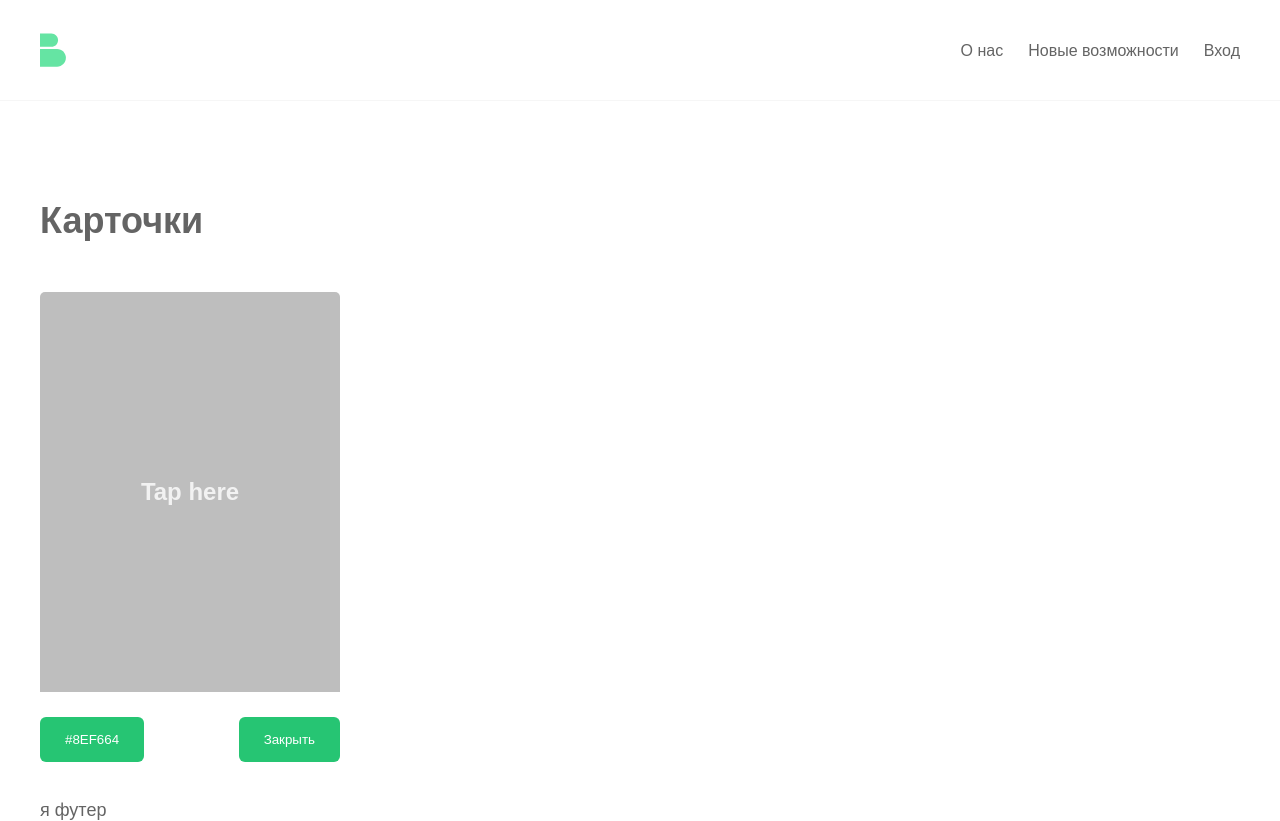
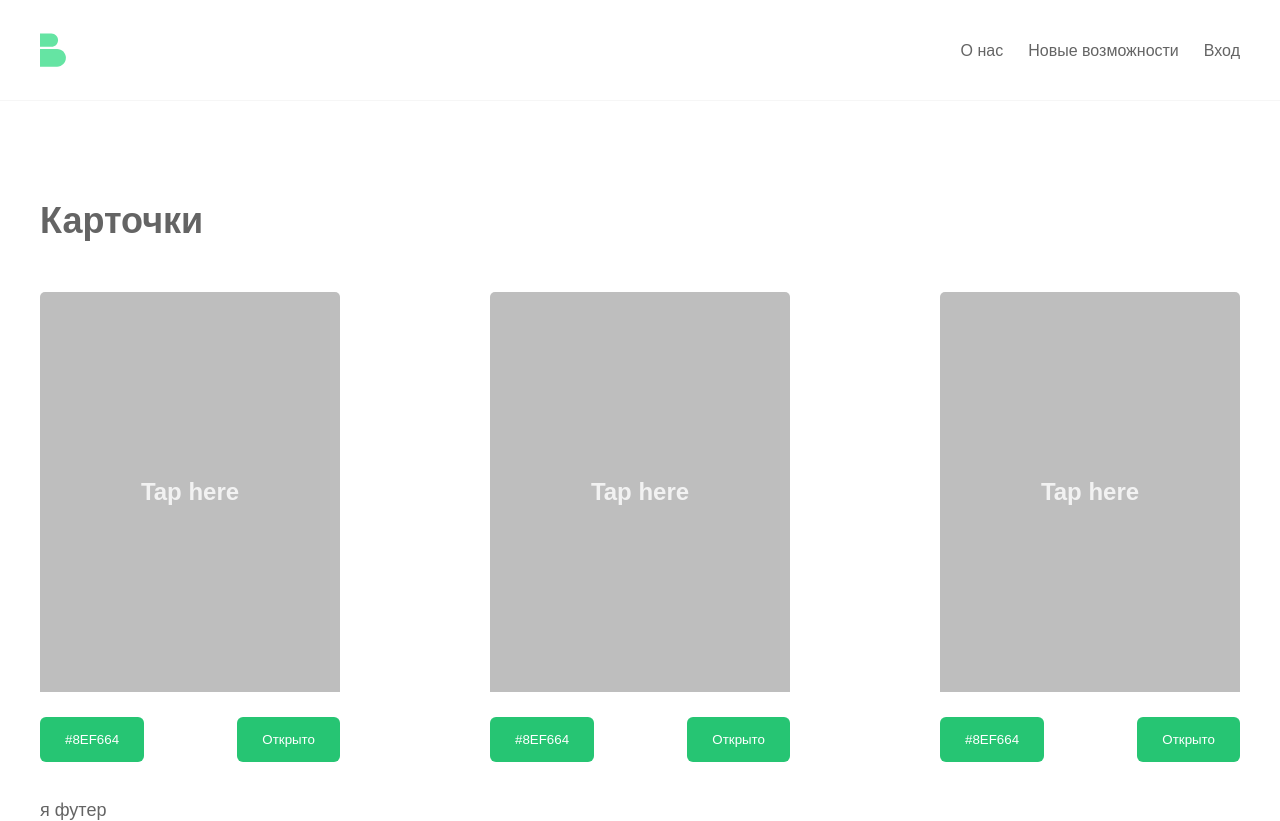
Before and after one commit to lojaaaaa/color_generator, a React (Create React App) app: page / in a window 1280 px wide. Built offline with nearby package versions, Linux system fonts and the light colour scheme.

Commit message:
first version feature-card

```diff
--- a/src/App.jsx
+++ b/src/App.jsx
@@ -3,10 +3,24 @@ import Header from "./components/Header/Header";
 import Main from "./components/Main/Main";
 
 function App() {
+
+
+
+  const generateRandomColor = () => {
+      const hexCode = '0123456789ABCDEF'
+      let color = ''
+      for (let i = 0; i < 6; i++){
+          color += hexCode[Math.floor(Math.random() * hexCode.length)]
+      }
+      return '#' + color
+  }
+
+
+
   return (
     <div className="wrapper">
       <Header/>
-      <Main />
+      <Main generateRandomColor={generateRandomColor}/>
       <Footer />
     </div>
   );
--- a/src/components/Card/Card.jsx
+++ b/src/components/Card/Card.jsx
@@ -1,15 +1,29 @@
-import React from 'react'
+import React, { useState } from 'react'
 import style from './Card.module.scss'
 
-function Card() {
+function Card({generateRandomColor}) {
+
+  const [color, setColor] = useState('#8EF664')
+  const [isOpened, setIsOpened] = useState(true)
+
+  const onClickCard = (event)=>{
+    const color = generateRandomColor()
+    if(isOpened){
+      setColor(color)
+      event.target.style.background = color
+    }
+  }
+
+
+
   return (
     <div className={style.card}>
-      <div className={style.body}>
+      <div onClick={onClickCard} className={style.body}>
         <p className={style.text}>Tap here</p>
       </div>
       <div className={style.buttons}>
-        <button className={style.button}>#8EF664</button>
-        <button className={style.button}>Закрыть</button>
+        <button className={style.button}>{color}</button>
+        <button onClick={() => setIsOpened(!isOpened)} className={style.button}>{isOpened ? "Открыто" : "Закрыто"}</button>
       </div>
     </div>
   )
--- a/src/components/Card/Card.module.scss
+++ b/src/components/Card/Card.module.scss
@@ -1,11 +1,15 @@
 .card{
+
   display: flex;
   flex-direction: column;
   gap: 25px;
   max-width: 300px;
   transform: scale(1);
-  transition: all .3s ease;
+  transition: all .5s ease;
   padding-bottom: 15px;
+  &:hover{
+    transform: scale(1.05);
+  }
   .body{
 
     cursor: pointer;
@@ -24,6 +28,8 @@
       color: white;
       font-size: 24px;
       opacity: .8;
+      pointer-events: none;
+      user-select: none;
     }
 
 
@@ -41,9 +47,7 @@
 
       border-radius: 6px;
     }
-    &:hover{
-      transform: scale(1.05);
-    }
+
   }
 
 
--- a/src/components/Main/Main.jsx
+++ b/src/components/Main/Main.jsx
@@ -1,12 +1,17 @@
 import React from 'react'
 import Card from '../Card/Card'
 
-function Main() {
+function Main({generateRandomColor}) {
   return (
     <main className='main'>
       <div className="main__container container">
         <h1 className='title'>Карточки</h1>
-        <Card/>
+        <div className="cards">
+          <Card generateRandomColor={generateRandomColor}/>
+          <Card generateRandomColor={generateRandomColor}/>
+          <Card generateRandomColor={generateRandomColor}/>
+        </div>
+
       </div>
     </main>
   )
--- a/src/styles/index.scss
+++ b/src/styles/index.scss
@@ -36,6 +36,8 @@ body{
       position: fixed;
       left: 0;
       top: 0;
+      z-index: 100;
+      background-color: white;
       width: 100%;
       border-bottom: 1px solid rgba(205, 205, 205, 0.19);
     }
@@ -63,3 +65,11 @@ body{
   }
 
 }
+
+
+.cards{
+  display: grid;
+  grid-template-columns: repeat(3, 300px);
+  justify-content:space-between;
+  row-gap: 50px;
+}
```
